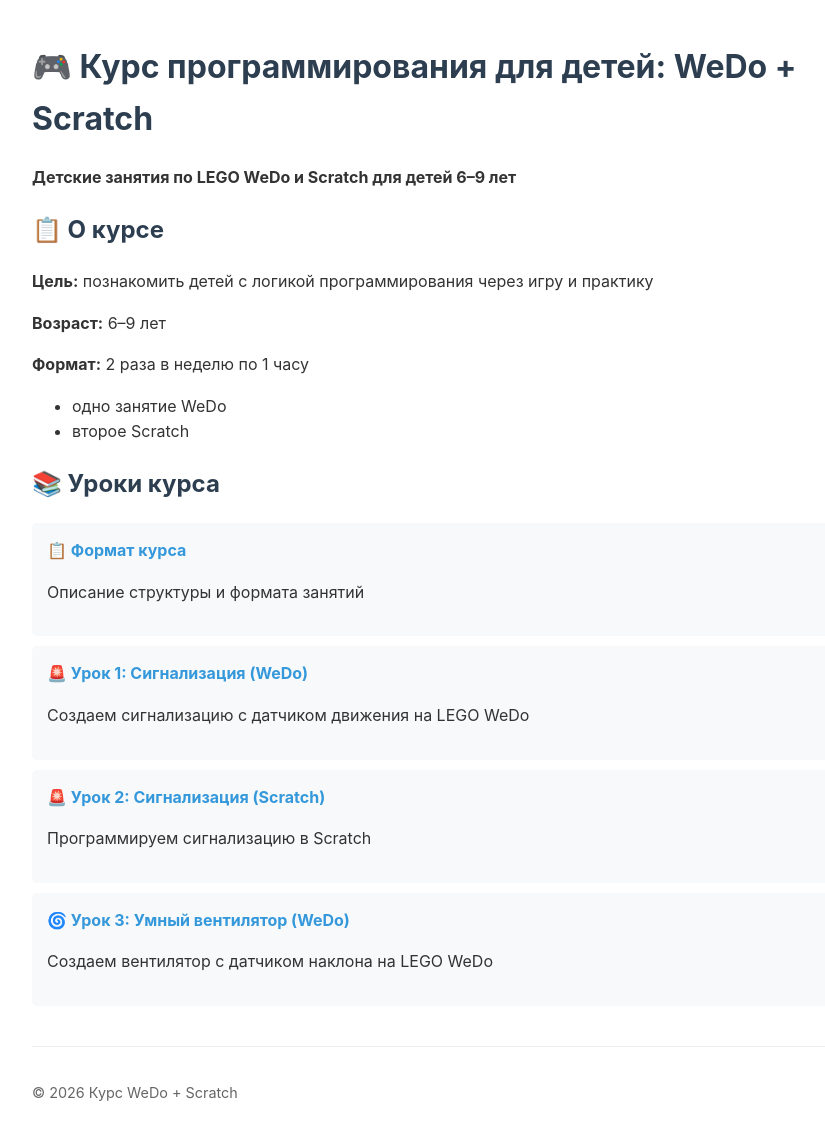
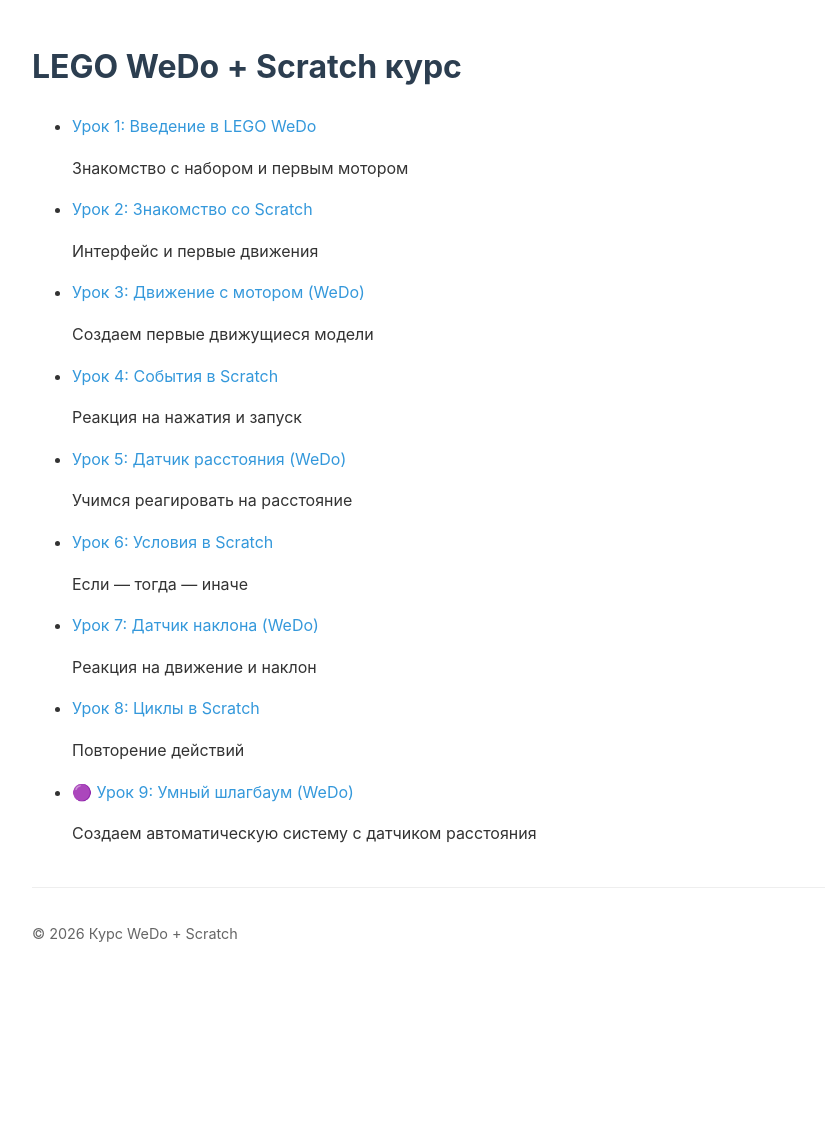
Before and after one commit to seerg0/wedo-scratch-course, a Jekyll site: the page built from index.md, in a window 1280 px wide. Shown: the whole page, without its empty margins (178-1003 px from the left). Built offline with Jekyll 4.4.1, drawn with Linux system fonts in a browser that asks for light colours; our own code applies the rules of GitHub Pages for plain Markdown files; after the commit the page ends 980 px from its top, so only the background shows below that.

Commit message:
chore: обновлен index.md — добавлен урок 9

```diff
--- a/index.md
+++ b/index.md
@@ -1,39 +1,40 @@
----
-layout: default
-title: Главная страница
----
+# LEGO WeDo + Scratch курс
 
-# 🎮 Курс программирования для детей: WeDo + Scratch
-
-**Детские занятия по LEGO WeDo и Scratch для детей 6–9 лет**
-
-## 📋 О курсе
-
-**Цель:** познакомить детей с логикой программирования через игру и практику
-
-**Возраст:** 6–9 лет
-
-**Формат:** 2 раза в неделю по 1 часу
-- одно занятие WeDo
-- второе Scratch
-
-## 📚 Уроки курса
-
-<ul class="lesson-list">
+<ul>
   <li>
-    <a href="0_формат_курса">📋 Формат курса</a>
-    <p>Описание структуры и формата занятий</p>
+    <a href="lessons/lesson-01-introduction">Урок 1: Введение в LEGO WeDo</a>
+    <p>Знакомство с набором и первым мотором</p>
   </li>
   <li>
-    <a href="lessons/1_сигнализация_wedo">🚨 Урок 1: Сигнализация (WeDo)</a>
-    <p>Создаем сигнализацию с датчиком движения на LEGO WeDo</p>
+    <a href="lessons/lesson-02-scratch-intro">Урок 2: Знакомство со Scratch</a>
+    <p>Интерфейс и первые движения</p>
   </li>
   <li>
-    <a href="lessons/2_сигнализация_scratch">🚨 Урок 2: Сигнализация (Scratch)</a>
-    <p>Программируем сигнализацию в Scratch</p>
+    <a href="lessons/lesson-03-motor">Урок 3: Движение с мотором (WeDo)</a>
+    <p>Создаем первые движущиеся модели</p>
   </li>
   <li>
-    <a href="lessons/3_wedo_umnyy_ventilyator">🌀 Урок 3: Умный вентилятор (WeDo)</a>
-    <p>Создаем вентилятор с датчиком наклона на LEGO WeDo</p>
+    <a href="lessons/lesson-04-events">Урок 4: События в Scratch</a>
+    <p>Реакция на нажатия и запуск</p>
+  </li>
+  <li>
+    <a href="lessons/lesson-05-distance-sensor">Урок 5: Датчик расстояния (WeDo)</a>
+    <p>Учимся реагировать на расстояние</p>
+  </li>
+  <li>
+    <a href="lessons/lesson-06-conditions">Урок 6: Условия в Scratch</a>
+    <p>Если — тогда — иначе</p>
+  </li>
+  <li>
+    <a href="lessons/lesson-07-tilt-sensor">Урок 7: Датчик наклона (WeDo)</a>
+    <p>Реакция на движение и наклон</p>
+  </li>
+  <li>
+    <a href="lessons/lesson-08-loops">Урок 8: Циклы в Scratch</a>
+    <p>Повторение действий</p>
+  </li>
+  <li>
+    <a href="lessons/lesson-09-wedo-smart-barrier">🟣 Урок 9: Умный шлагбаум (WeDo)</a>
+    <p>Создаем автоматическую систему с датчиком расстояния</p>
   </li>
 </ul>
```
